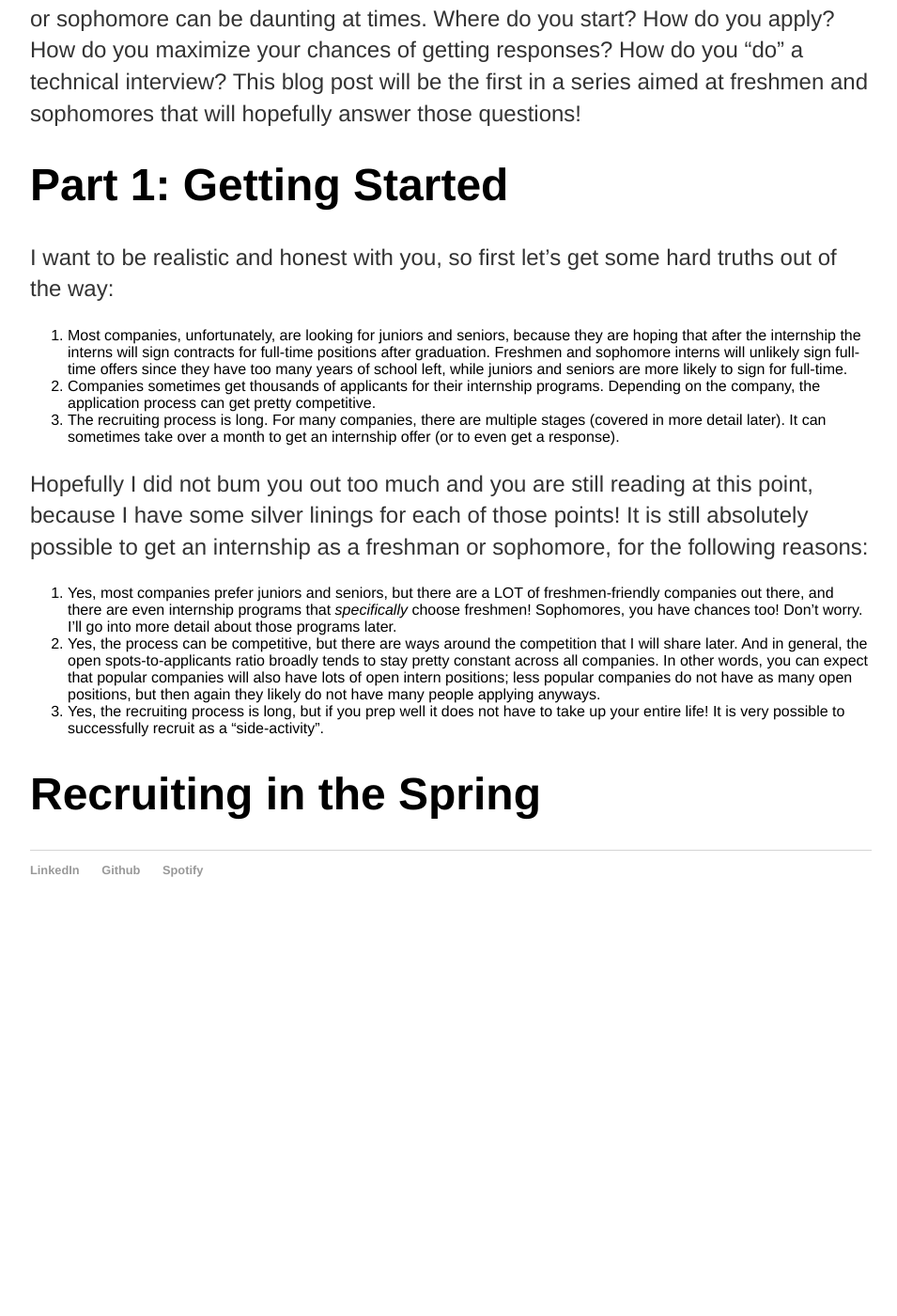
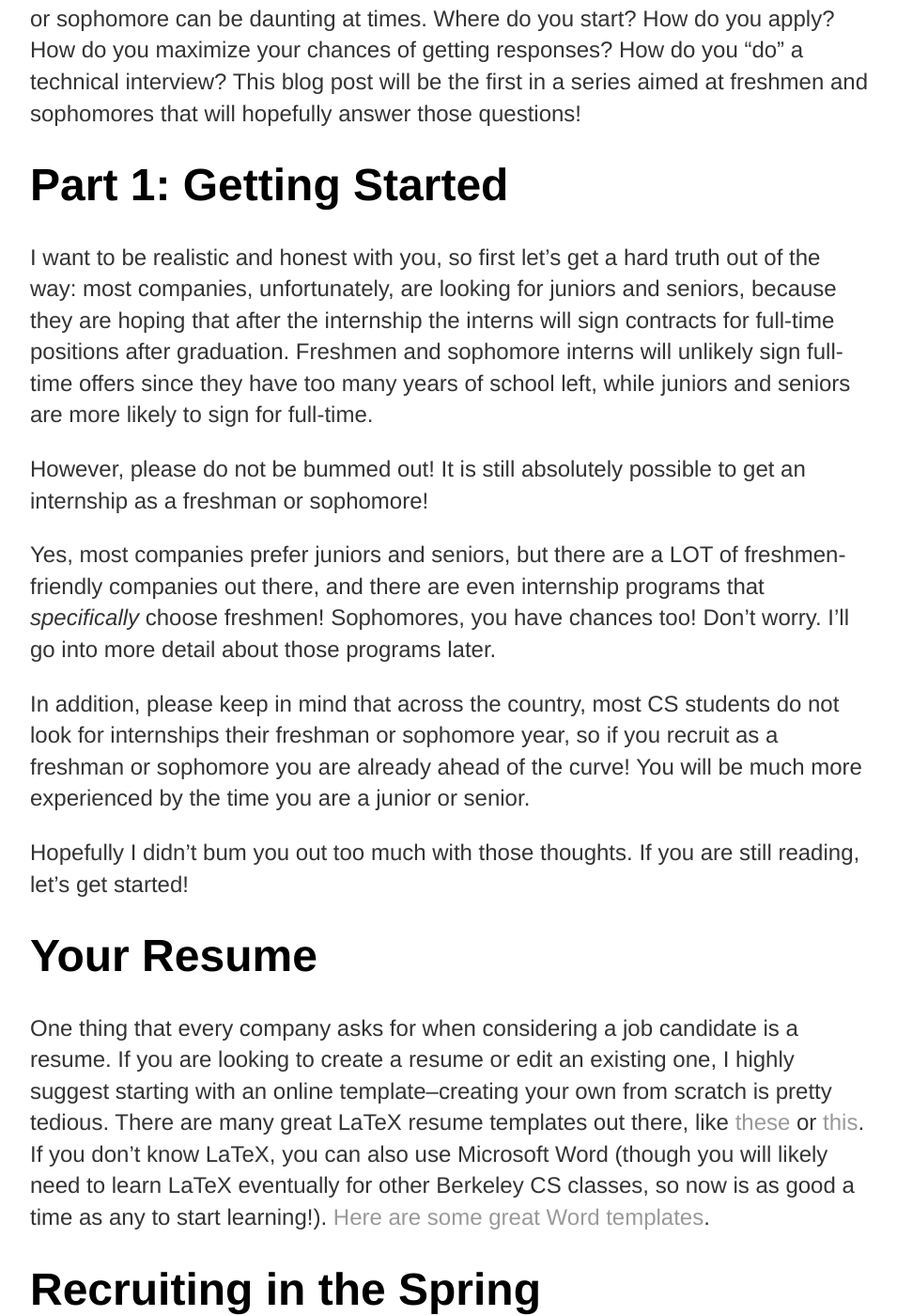
Before and after one commit to JustinMi/JustinMi.github.io, a Jekyll site: the page built from _posts/2017-12-20-recruiting-tips-for-freshmen-and-sophomores-getting-started.md, in a window 1280 px wide and 1400 px high, scrolled down 436 px. Shown: the whole window at 94% size, without its empty margins (160-1115 px from the left). Built offline with Jekyll 4.4.1, drawn with Linux system fonts in a browser that asks for light colours; nearby versions of some CDN libraries; before the commit the page ends 1429 px from its top, so only the background shows below that.

Commit message:
edit post

```diff
--- a/_posts/2017-12-20-recruiting-tips-for-freshmen-and-sophomores-getting-started.md
+++ b/_posts/2017-12-20-recruiting-tips-for-freshmen-and-sophomores-getting-started.md
@@ -10,16 +10,18 @@ Recruiting for internships (and clubs, and research positions, and...) as a fres
 
 # Part 1: Getting Started
 
-I want to be realistic and honest with you, so first let's get some hard truths out of the way:
+I want to be realistic and honest with you, so first let's get a hard truth out of the way: most companies, unfortunately, are looking for juniors and seniors, because they are hoping that after the internship the interns will sign contracts for full-time positions after graduation. Freshmen and sophomore interns will unlikely sign full-time offers since they have too many years of school left, while juniors and seniors are more likely to sign for full-time.
 
-  1. Most companies, unfortunately, are looking for juniors and seniors, because they are hoping that after the internship the interns will sign contracts for full-time positions after graduation. Freshmen and sophomore interns will unlikely sign full-time offers since they have too many years of school left, while juniors and seniors are more likely to sign for full-time.
-  2. Companies sometimes get thousands of applicants for their internship programs. Depending on the company, the application process can get pretty competitive.
-  3. The recruiting process is long. For many companies, there are multiple stages (covered in more detail later). It can sometimes take over a month to get an internship offer (or to even get a response).
+However, please do not be bummed out! It is still absolutely possible to get an internship as a freshman or sophomore!
 
-Hopefully I did not bum you out too much and you are still reading at this point, because I have some silver linings for each of those points! It is still absolutely possible to get an internship as a freshman or sophomore, for the following reasons:
+Yes, most companies prefer juniors and seniors, but there are a LOT of freshmen-friendly companies out there, and there are even internship programs that *specifically* choose freshmen! Sophomores, you have chances too! Don't worry. I'll go into more detail about those programs later.
 
-  1. Yes, most companies prefer juniors and seniors, but there are a LOT of freshmen-friendly companies out there, and there are even internship programs that *specifically* choose freshmen! Sophomores, you have chances too! Don't worry. I'll go into more detail about those programs later.
-  2. Yes, the process can be competitive, but there are ways around the competition that I will share later. And in general, the open spots-to-applicants ratio broadly tends to stay pretty constant across all companies. In other words, you can expect that popular companies will also have lots of open intern positions; less popular companies do not have as many open positions, but then again they likely do not have many people applying anyways.
-  3. Yes, the recruiting process is long, but if you prep well it does not have to take up your entire life! It is very possible to successfully recruit as a "side-activity".
+In addition, please keep in mind that across the country, most CS students do not look for internships their freshman or sophomore year, so if you recruit as a freshman or sophomore you are already ahead of the curve! You will be much more experienced by the time you are a junior or senior.
+
+Hopefully I didn't bum you out too much with those thoughts. If you are still reading, let's get started!
+
+# Your Resume
+
+One thing that every company asks for when considering a job candidate is a resume. If you are looking to create a resume or edit an existing one, I highly suggest starting with an online template--creating your own from scratch is pretty tedious. There are many great LaTeX resume templates out there, like [these](https://www.sharelatex.com/templates/cv-or-resume) or [this](https://github.com/opensorceror/Data-Engineer-Resume-LaTeX). If you don't know LaTeX, you can also use Microsoft Word (though you will likely need to learn LaTeX eventually for other Berkeley CS classes, so now is as good a time as any to start learning!). [Here are some great Word templates](https://www.template.net/business/resume/fresher-engineer-resume-template/).
 
 # Recruiting in the Spring
```
